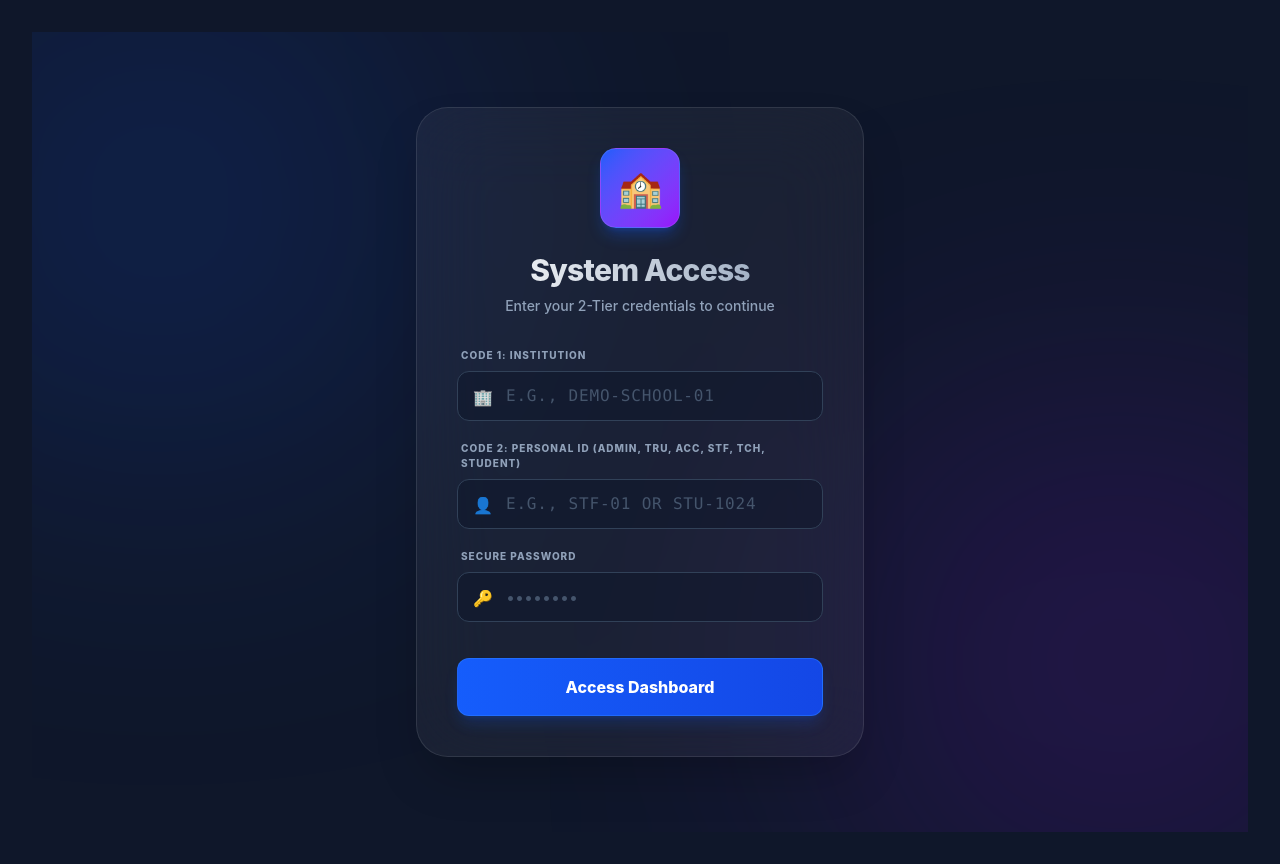
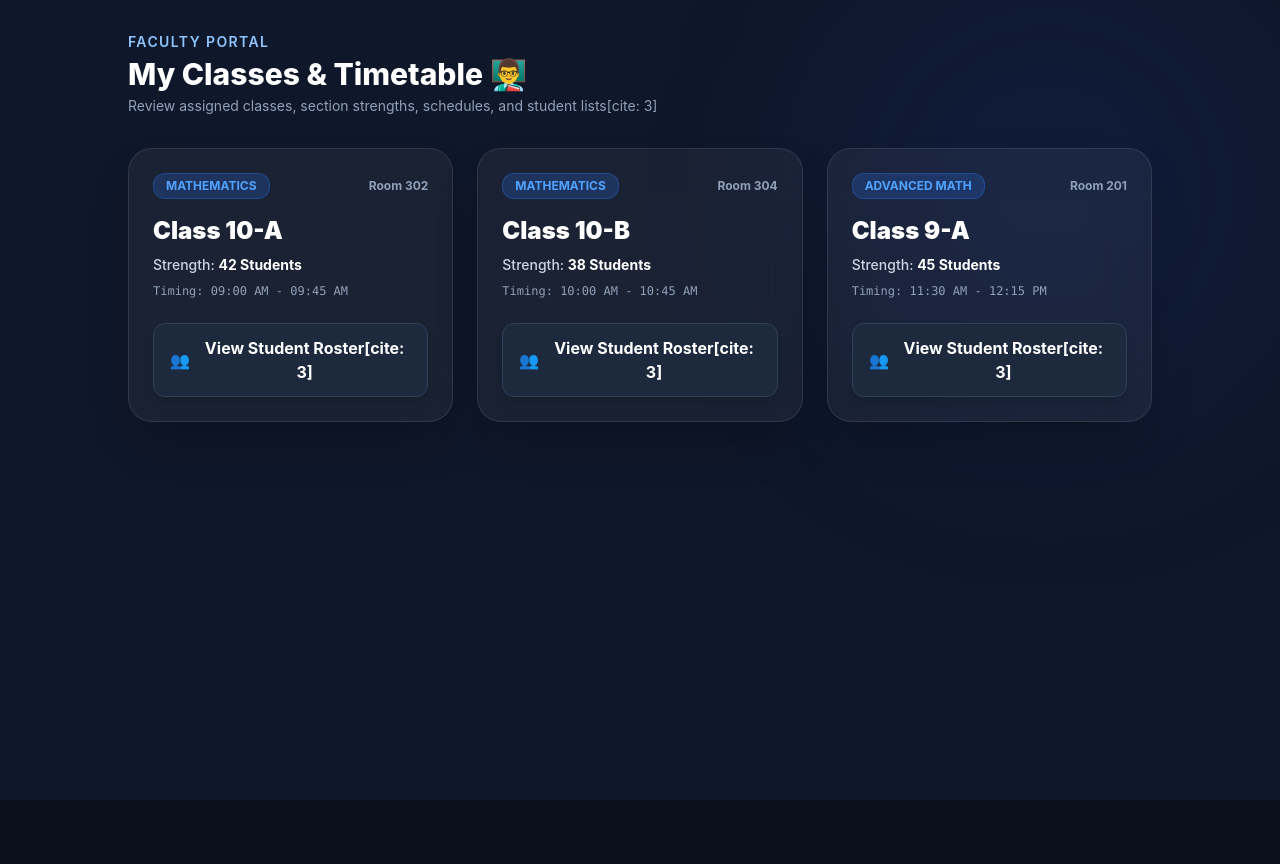
Before and after one commit to sikhakumari011989-stack/school-erp, a React (Vite) app: page /teacher/classes in a window 1280 px wide. Before the commit this address led to /login. After the commit the page ends 800 px from the top, so only its background shows below. Built offline with nearby package versions, Linux system fonts and the light colour scheme.

Commit message:
Added Teacher My Classes and Timetable module

```diff
--- a/src/App.jsx
+++ b/src/App.jsx
@@ -13,12 +13,13 @@ import StaffDashboard from './pages/StaffDashboard';
 import TeacherDashboard from './pages/TeacherDashboard';
 import TeacherHomework from './pages/TeacherHomework';
 import TeacherAttendance from './pages/TeacherAttendance';
+import TeacherClasses from './pages/TeacherClasses'; // NEW IMPORT
 import StudentDashboard from './pages/StudentDashboard';
 import StudentLMS from './pages/StudentLMS';
 import CertificateGenerator from './pages/CertificateGenerator';
 import StudentCalendar from './pages/StudentCalendar';
 import StudentGallery from './pages/StudentGallery';
-import StudentConduct from './pages/StudentConduct'; // NEW IMPORT
+import StudentConduct from './pages/StudentConduct';
 
 const AppLayout = ({ children }) => {
   const location = useLocation();
@@ -51,13 +52,14 @@ export default function App() {
           <Route path="/teacher/dashboard" element={<TeacherDashboard />} />
           <Route path="/teacher/homework" element={<TeacherHomework />} />
           <Route path="/teacher/attendance" element={<TeacherAttendance />} />
+          <Route path="/teacher/classes" element={<TeacherClasses />} /> {/* NEW ROUTE */}
 
           <Route path="/student/dashboard" element={<StudentDashboard />} />
           <Route path="/student/lms" element={<StudentLMS />} />
           <Route path="/student/certificates" element={<CertificateGenerator />} />
           <Route path="/student/calendar" element={<StudentCalendar />} />
           <Route path="/student/gallery" element={<StudentGallery />} />
-          <Route path="/student/conduct" element={<StudentConduct />} /> {/* NEW ROUTE */}
+          <Route path="/student/conduct" element={<StudentConduct />} />
 
           <Route path="*" element={<Navigate to="/login" replace />} />
         </Routes>
--- a/src/Components/Sidebar.jsx
+++ b/src/Components/Sidebar.jsx
@@ -34,6 +34,7 @@ export default function Sidebar() {
     } else if (user.role === 'teacher') {
       return [
         { name: 'Dashboard', path: '/teacher/dashboard', icon: '👨‍🏫' },
+        { name: 'My Classes', path: '/teacher/classes', icon: '🏫' }, // NEW LINK
         { name: 'Attendance', path: '/teacher/attendance', icon: '✅' },
         { name: 'Homework', path: '/teacher/homework', icon: '📚' }
       ];
@@ -44,7 +45,7 @@ export default function Sidebar() {
         { name: 'Certificates', path: '/student/certificates', icon: '📜' },
         { name: 'School Calendar', path: '/student/calendar', icon: '📅' },
         { name: 'Campus Gallery', path: '/student/gallery', icon: '📸' },
-        { name: 'Conduct & Discipline', path: '/student/conduct', icon: '⚖️' } // NEW LINK
+        { name: 'Conduct & Discipline', path: '/student/conduct', icon: '⚖️' }
       ];
     }
     return [];
--- /dev/null
+++ b/src/pages/TeacherClasses.jsx
@@ -0,0 +1,51 @@
+import React, { useState } from "react";
+
+export default function TeacherClasses() {
+  const [classesList] = useState([
+    { id: 1, name: "Class 10-A", strength: 42, subject: "Mathematics", timing: "09:00 AM - 09:45 AM", room: "Room 302" },
+    { id: 2, name: "Class 10-B", strength: 38, subject: "Mathematics", timing: "10:00 AM - 10:45 AM", room: "Room 304" },
+    { id: 3, name: "Class 9-A", strength: 45, subject: "Advanced Math", timing: "11:30 AM - 12:15 PM", room: "Room 201" }
+  ]);
+
+  return (
+    <div className="relative text-slate-200 min-h-full pb-10 font-sans">
+      <div className="fixed top-0 right-10 w-96 h-96 bg-blue-600/10 rounded-full blur-[120px] pointer-events-none"></div>
+
+      <div className="relative z-10 max-w-5xl mx-auto">
+        <div className="mb-8">
+          <p className="text-blue-300 text-sm font-semibold mb-1 uppercase tracking-widest">Faculty Portal</p>
+          <h1 className="text-3xl font-extrabold text-white">My Classes & Timetable 👨‍🏫</h1>
+          <p className="text-slate-400 text-sm mt-1">Review assigned classes, section strengths, schedules, and student lists[cite: 3]</p>
+        </div>
+
+        {/* TIMETABLE & CLASSES GRID */}
+        <div className="grid grid-cols-1 md:grid-cols-3 gap-6 mb-10">
+          {classesList.map((cls) => (
+            <div key={cls.id} className="bg-white/5 backdrop-blur-xl border border-white/10 rounded-3xl p-6 shadow-2xl flex flex-col justify-between group hover:border-blue-500/50 transition-all">
+              <div>
+                <div className="flex justify-between items-center mb-4">
+                  <span className="bg-blue-500/20 text-blue-400 border border-blue-500/30 px-3 py-1 rounded-xl text-xs font-bold uppercase">
+                    {cls.subject}
+                  </span>
+                  <span className="text-slate-400 text-xs font-bold">{cls.room}</span>
+                </div>
+                <h3 className="text-2xl font-black text-white mb-2 group-hover:text-blue-300 transition-colors">
+                  {cls.name}
+                </h3>
+                <p className="text-slate-300 text-sm mb-2 font-medium">Strength: <span className="text-white font-bold">{cls.strength} Students</span></p>
+                <p className="text-slate-400 text-xs font-mono mb-6">Timing: {cls.timing}</p>
+              </div>
+              <button
+                onClick={() => alert(`Opening student roster for ${cls.name}...`)}
+                className="w-full bg-slate-800 hover:bg-blue-600 text-white font-bold py-3 px-4 rounded-xl transition-all border border-slate-700 hover:border-blue-500 flex items-center justify-center gap-2 shadow-lg"
+              >
+                <span>👥</span> View Student Roster[cite: 3]
+              </button>
+            </div>
+          ))}
+        </div>
+
+      </div>
+    </div>
+  );
+}
```
